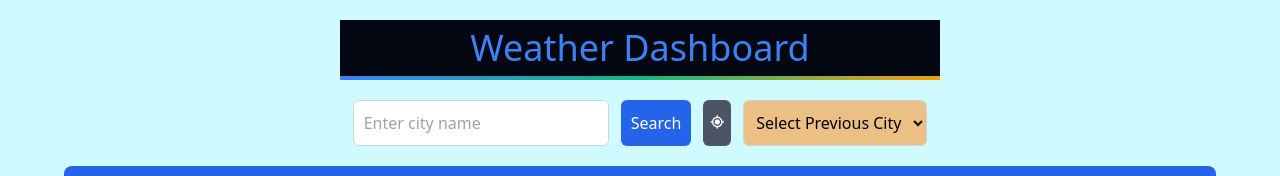
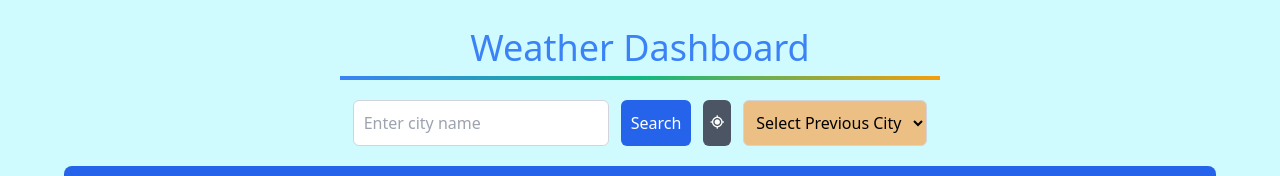
Before and after one commit to Karthiksai01/Weather-Forecast-Project-on-js, a website: page src/index.html in a window 1280 px wide. Shown: the top 176 px of the page. Drawn offline with nearby package versions, Linux system fonts and the light colour scheme.

Commit message:
changes styles

```diff
--- a/src/index.html
+++ b/src/index.html
@@ -11,7 +11,7 @@
 </head>
 <body class="bg-cyan-100 p-5">
   <div class="mx-auto w-[600px]">
-    <h1 class="bg-gray-950 text-4xl p-2 mx-auto text-center text-blue-500">Weather Dashboard</h1>
+    <h1 class="bg-gray-650 text-4xl p-2 mx-auto text-center text-blue-500">Weather Dashboard</h1>
      <div class="h-1 mx-auto bg-gradient-to-r from-blue-500 via-green-500 to-yellow-500"></div>
   </div>
     <div class="container mx-auto max-w-6xl">
```
